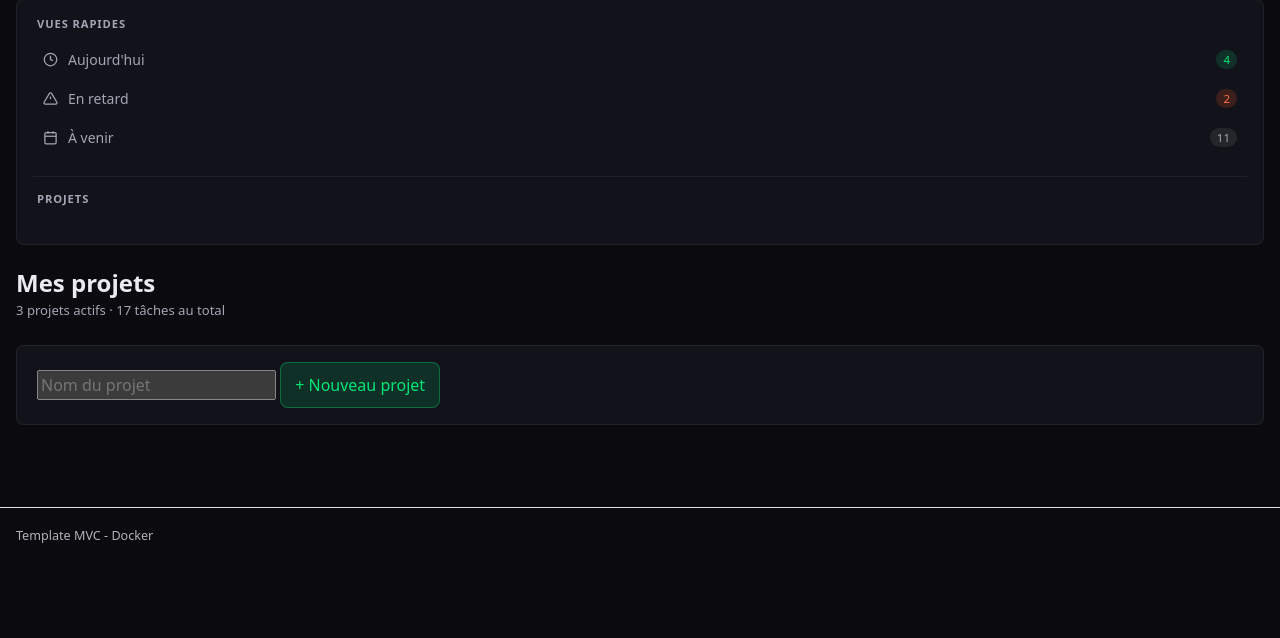
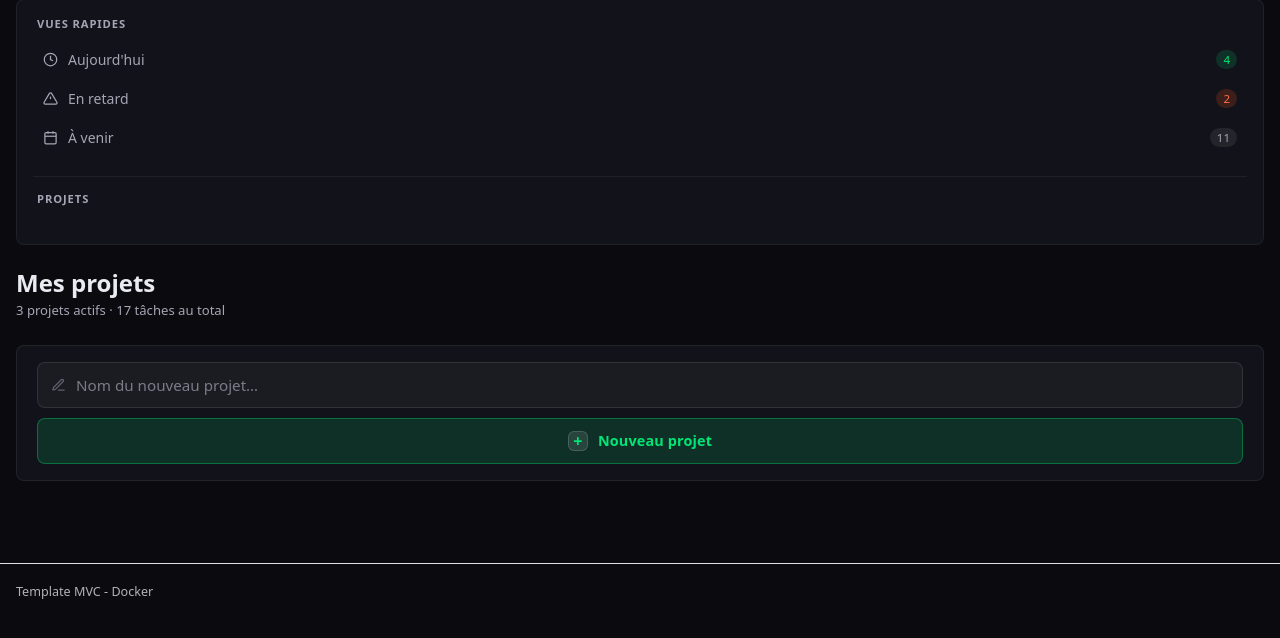
Before and after one commit to Guillaume0402/TickyList, a PHP site: template src/Views/pages/projects.php in a window 1280 px wide. Shown: the part 98-736 px from the top of the page. Run offline with PHP 8.4, Linux system fonts and the light colour scheme; the template is opened without the code that fills it, so the values that code supplies are empty; style sheets or scripts are compiled from the project's sources.

Commit message:
feat(projects): improve new project form layout

```diff
--- a/src/Views/pages/projects.php
+++ b/src/Views/pages/projects.php
@@ -13,10 +13,26 @@
         <!-- Add new ─────────────────────────────────────────────────────── -->
 
         <div class="project-add">
-            <form method="POST" action="/projects/create">
+            <form class="project-add__form" method="POST" action="/projects/create">
                 <input type="hidden" name="csrf_token" value="<?= htmlspecialchars(\App\Services\Csrf::token(), ENT_QUOTES, 'UTF-8') ?>">
-                <input type="text" name="name" required maxlength="255" placeholder="Nom du projet">
-                <button type="submit" class="app-btn app-btn--primary">+ Nouveau projet</button>
+
+                <label class="sr-only" for="project-name">Nom du projet</label>
+                <div class="project-add__input-wrap">
+                    <input
+                        id="project-name"
+                        class="app-input project-add__input"
+                        type="text"
+                        name="name"
+                        required
+                        maxlength="255"
+                        placeholder="Nom du nouveau projet…"
+                        autocomplete="off">
+                </div>
+
+                <button type="submit" class="app-btn app-btn--primary project-add__btn">
+                    <span class="project-add__btnPlus">+</span>
+                    Nouveau projet
+                </button>
             </form>
         </div>
 
```
